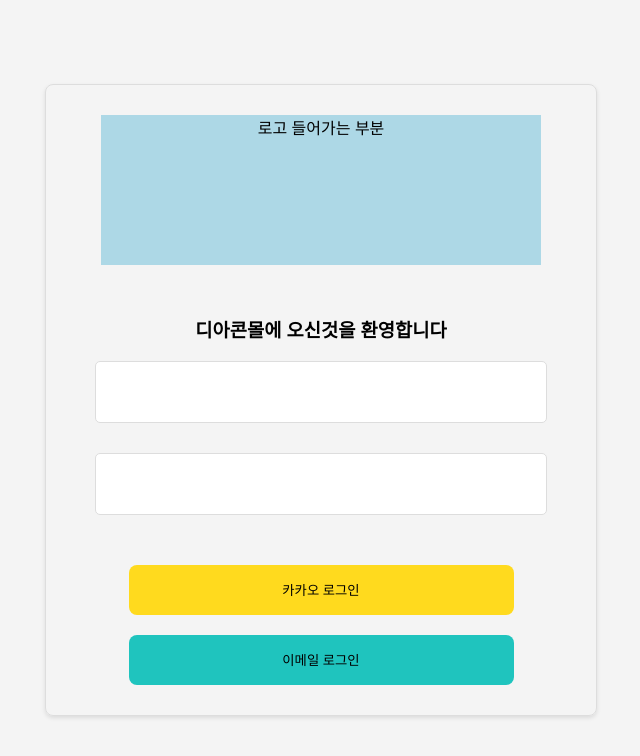
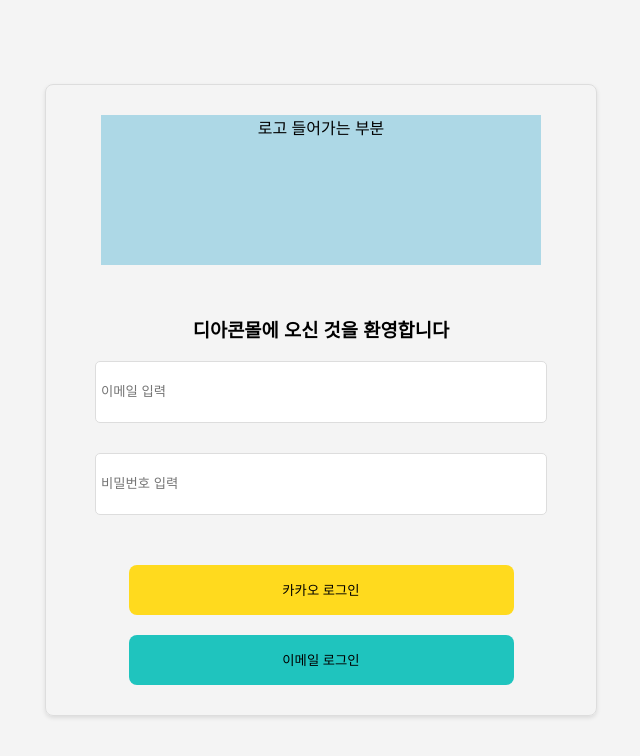
Before and after one commit to hyunjung2e/diaconn-mall-clone-front, a React (Create React App) app: page / in a window 1280 px wide. Shown: the top 756 px of the page, without its empty margins (319-959 px from the left). Built offline with nearby package versions, Linux system fonts and the light colour scheme.

Commit message:
수정: :zap: 로그인 api 연결

```diff
--- a/src/api/Api.ts
+++ b/src/api/Api.ts
@@ -8,3 +8,18 @@ export const register = async (userData: any) => {
   });
   return response.json();
 };
+
+
+export const login = async (loginData: { email: string; password: string }) => {
+  const response = await fetch(`${API_BASE_URL}/auth/login`, {
+    method: 'POST',
+    headers: { 'Content-Type': 'application/json' },
+    body: JSON.stringify(loginData),
+  });
+
+  if (!response.ok) {
+    const errorData = await response.json();
+  }
+
+  return response.json();
+};
--- a/src/components/Login.tsx
+++ b/src/components/Login.tsx
@@ -1,32 +1,64 @@
-import React, { useEffect, useState } from 'react';
+import React, { useState } from 'react';
+import { useNavigate } from 'react-router-dom';  // 추가
 import '../css/login.css';
 
 const Login: React.FC = () => {
-  const [id, setId] = useState('');
+  const [email, setEmail] = useState('');
   const [password, setPassword] = useState('');
+  const navigate = useNavigate();  // 페이지 이동 함수
 
   const handleLogin = async () => {
-    setId('');
-    setPassword('');
+    try {
+      const response = await fetch('http://localhost:8080/api/auth/login', {
+        method: 'POST',
+        headers: { 'Content-Type': 'application/json' },
+        body: JSON.stringify({ email, password }),
+      });
+
+      if (!response.ok) {
+        throw new Error('로그인 실패');
+      }
+
+      const data = await response.json();
+      alert(`${data.user.name}님 환영합니다!`);
+
+      setEmail('');
+      setPassword('');
+
+      // 로그인 성공 시 main 페이지로 이동
+      navigate('/main');
+    } catch (error) {
+      alert('로그인 실패! 이메일과 비밀번호를 확인해주세요.');
+      console.error(error);
+    }
   };
 
   return (
     <div className="body">
       <div className="login-signup-box">
         <div className="login-logo">로고 들어가는 부분</div>
-        <h3 className="login-welcome">디아콘몰에 오신것을 환영합니다</h3>
+        <h3 className="login-welcome">디아콘몰에 오신 것을 환영합니다</h3>
         <input
+          type="email"
           className="login-signup-input"
-          value={id}
-          onChange={(e) => setId(e.target.value)}
+          value={email}
+          onChange={(e) => setEmail(e.target.value)}
+          placeholder="이메일 입력"
+          autoComplete="username"
         />
         <input
+          type="password"
           className="login-signup-input"
           value={password}
           onChange={(e) => setPassword(e.target.value)}
+          placeholder="비밀번호 입력"
+          autoComplete="current-password"
         />
         <div className="login-signup-button-box">
-          <button className="kakao-button" onClick={handleLogin}>
+          <button
+            className="kakao-button"
+            onClick={() => alert('카카오 로그인 기능은 추후 구현 예정입니다.')}
+          >
             카카오 로그인
           </button>
           <button className="email-button" onClick={handleLogin}>
```
